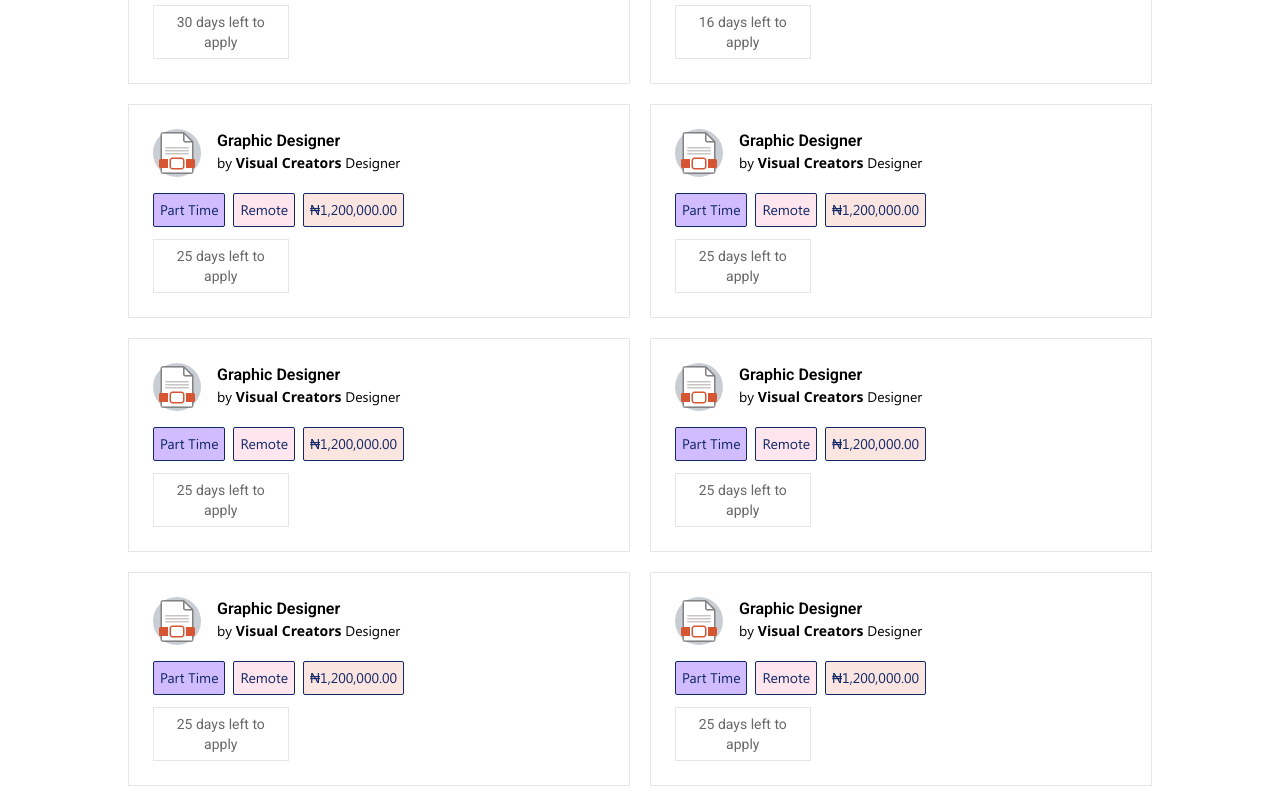
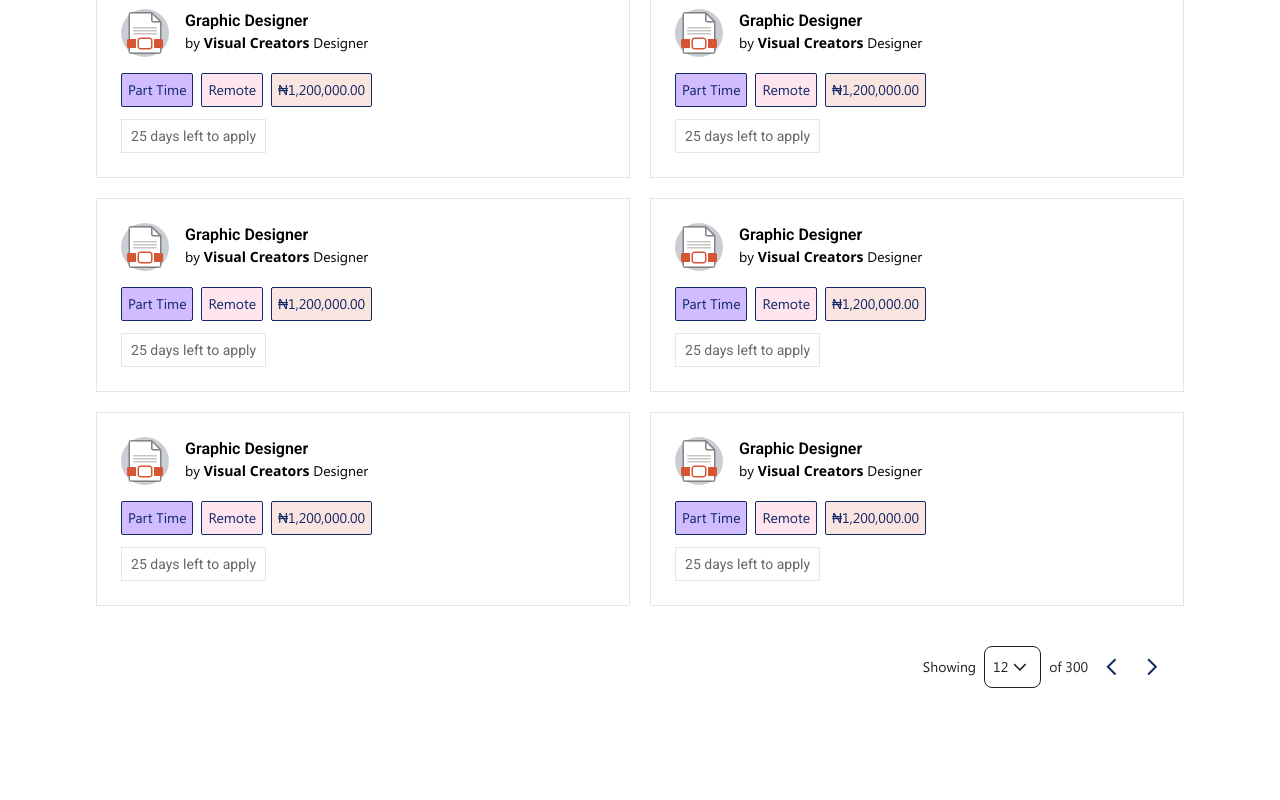
Before and after one commit to Shortiii/LBS, a website built with Vite: page career.html in a window 1280 px wide. Shown: the part 2362-3162 px from the top of the page. Built offline with nearby package versions, Linux system fonts and the light colour scheme.

Commit message:
pagination

```diff
--- a/career.html
+++ b/career.html
@@ -127,8 +127,9 @@
         </div>
     </section>
 
-    <section class="job">
-        <a href="./careerDetails.html">
+    <section class="job-section">
+        <div class="job">
+            <a href="./careerDetails.html">
             <div class="job-opening">
             <div class="job-role">
                 <svg width="48" height="48" viewBox="0 0 48 48" fill="none" xmlns="http://www.w3.org/2000/svg">
@@ -599,6 +600,44 @@
                 </div>
             </div>
         </div>
+      </div>
+      <div class="pagination">
+        <p>Showing</p>
+        <div class="number">
+            <p>12</p>
+            <svg width="24" height="24" viewBox="0 0 24 24" fill="none" xmlns="http://www.w3.org/2000/svg">
+            <g clip-path="url(#clip0_2950_6925)">
+            <path fill-rule="evenodd" clip-rule="evenodd" d="M18.1164 9.64707L11.8727 15.8908L5.62891 9.64707L6.67832 8.59766L11.8727 13.792L17.067 8.59766L18.1164 9.64707Z" fill="#221F1F"/>
+            </g>
+            <defs>
+            <clipPath id="clip0_2950_6925">
+            <rect width="23.7456" height="23.7456" fill="white"/>
+            </clipPath>
+            </defs>
+            </svg>
+        </div>
+        <p>of 300 </p>
+            <svg width="32" height="32" viewBox="0 0 32 32" fill="none" xmlns="http://www.w3.org/2000/svg">
+            <g clip-path="url(#clip0_2175_7960)">
+            <path fill-rule="evenodd" clip-rule="evenodd" d="M18.8016 24.1569L10.4766 15.8319L18.8016 7.50684L20.2008 8.90606L13.275 15.8319L20.2008 22.7577L18.8016 24.1569Z" fill="#122867"/>
+            </g>
+            <defs>
+            <clipPath id="clip0_2175_7960">
+            <rect width="31.6608" height="31.6608" rx="15.8304" fill="white"/>
+            </clipPath>
+            </defs>
+            </svg>
+            <svg width="32" height="32" viewBox="0 0 32 32" fill="none" xmlns="http://www.w3.org/2000/svg">
+            <g clip-path="url(#clip0_2175_7961)">
+            <path fill-rule="evenodd" clip-rule="evenodd" d="M12.8641 7.50586L21.1891 15.8309L12.8641 24.1559L11.4648 22.7567L18.3906 15.8309L11.4648 8.90508L12.8641 7.50586Z" fill="#122867"/>
+            </g>
+            <defs>
+            <clipPath id="clip0_2175_7961">
+            <rect width="31.6608" height="31.6608" rx="15.8304" fill="white"/>
+            </clipPath>
+            </defs>
+            </svg>
+      </div>
     </section>
 
   <footer>
--- a/src/styles/career.css
+++ b/src/styles/career.css
@@ -126,8 +126,11 @@ input{
 }
 
 /* JOB */
+.job-section{
+  @apply px-12 md:px-24 2xl:px-32 pb-[20%]
+}
 .job{
-    @apply  px-12 md:px-24 lg:px-32 grid grid-cols-1 lg:grid-cols-2 gap-5 pb-[20%]
+    @apply  grid grid-cols-1 lg:grid-cols-2 gap-5
 }
 .job-opening{
     @apply p-2 md:p-4 lg:p-6 border border-[#E5E6EB] hover:shadow-2xl hover:shadow-gray-500/20 transition-shadow transform hover:scale-105 duration-300
@@ -151,7 +154,7 @@ input{
     @apply flex gap-1 sm:gap-2 2xl:gap-3
 }
 .job-type p{
-   @apply  mt-4 p-0.5 sm:p-1.5 border text-xs  sm:text-sm 2xl:text-base rounded-xs border-[#122867] text-[#122867]
+   @apply  mt-4 p-0.5 sm:p-1.5 border text-xs sm:text-sm 2xl:text-base rounded-xs border-[#122867] text-[#122867]
 }
 .job-type .job-contract p{
   @apply bg-[#D0BCFF]
@@ -167,6 +170,12 @@ input{
 }
 .due-date{
     @apply text-[#676767] text-sm p-1.5 border border-[#E5E6EB] w-[70%] sm:w-[40%] md:w-[30%] text-center
+}
+.pagination{
+  @apply flex gap-1 lg:gap-2 items-center text-[#221F1F] mt-5 lg:mt-10 justify-end pr-0 lg:pr-4 text-xs sm:text-sm 2xl:text-base
+}
+.number{
+  @apply flex border rounded-lg p-1 lg:p-2 items-center
 }
 
 /* FOOTER */
```
